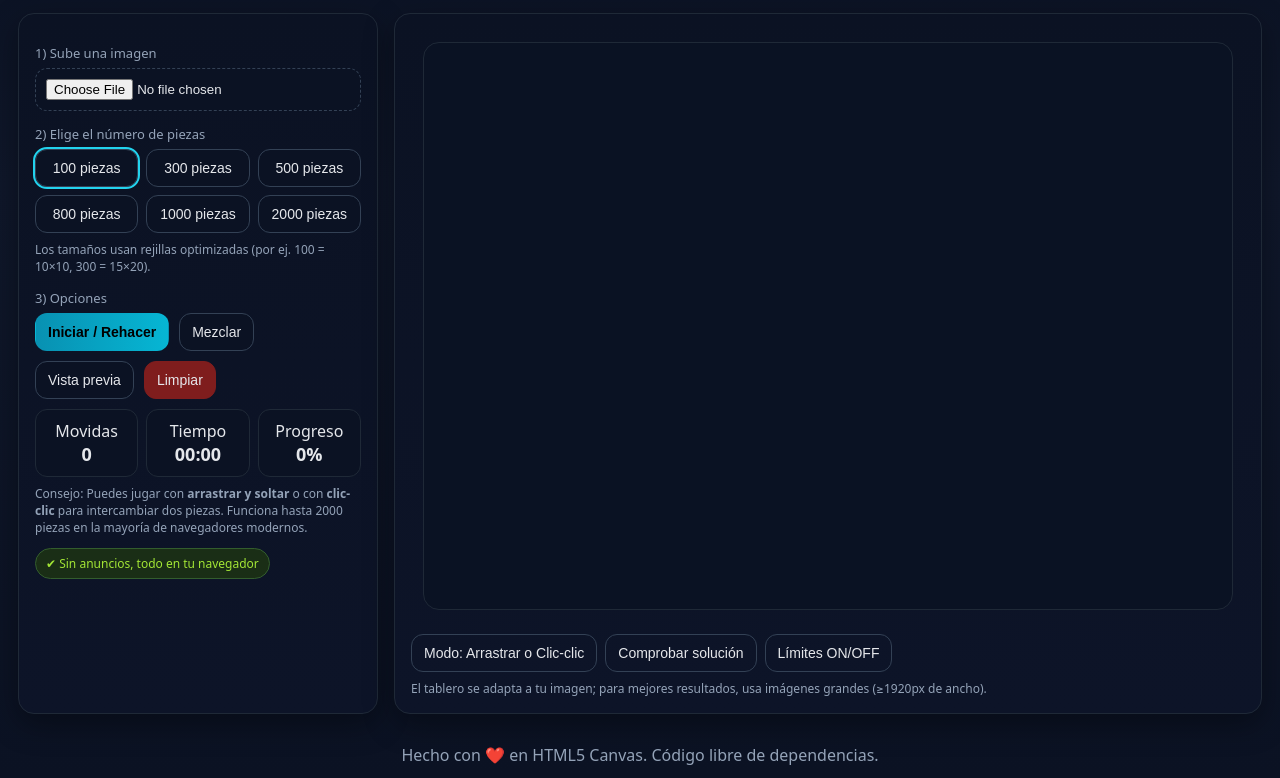
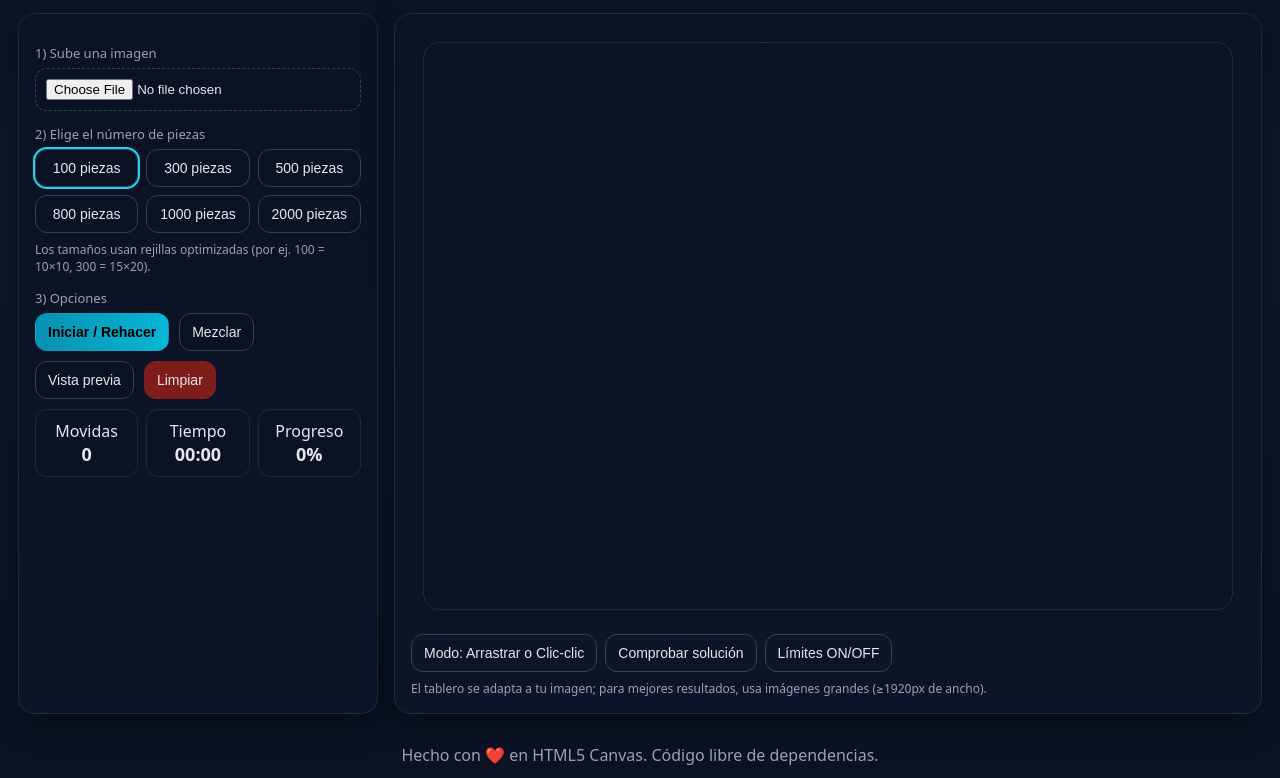
Before and after one commit to mzkovga/puzzle-jigsaw, a plain HTML site: page index.html in a window 1280 px wide. Shown: the part 71-849 px from the top of the page. Drawn offline with Linux system fonts and the light colour scheme.

Commit message:
Update index.html

```diff
--- a/index.html
+++ b/index.html
@@ -83,10 +83,10 @@
           <img id="previewImg" alt="Vista previa" />
         </div>
 
-        <p class="hint">Consejo: Puedes jugar con <strong>arrastrar y soltar</strong> o con <strong>clic-clic</strong> para intercambiar dos piezas.
+        <!--<p class="hint">Consejo: Puedes jugar con <strong>arrastrar y soltar</strong> o con <strong>clic-clic</strong> para intercambiar dos piezas.
         Funciona hasta 2000 piezas en la mayoría de navegadores modernos.
         </p>
-        <span class="badge">✔ Sin anuncios, todo en tu navegador</span>
+        <span class="badge">✔ Sin anuncios, todo en tu navegador</span>-->
       </div>
     </section>
 
```
